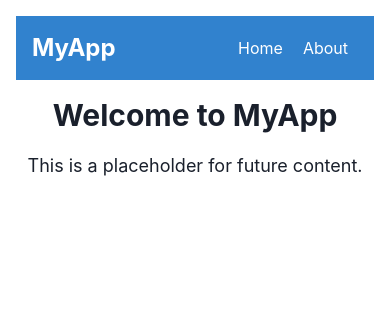
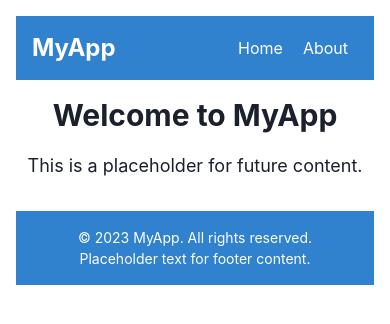
Before and after one commit to GPT-Engineer-App/empty-react-app-template, a React (Vite) app: page / in a window 390 px wide. Shown: the top 324 px of the page. Built offline with nearby package versions, Linux system fonts and the light colour scheme.

Commit message:
Added a responsive footer with placeholder text to the React app.

```diff
--- /dev/null
+++ b/src/components/Footer.jsx
@@ -0,0 +1,12 @@
+import { Box, Text } from "@chakra-ui/react";
+
+const Footer = () => {
+  return (
+    <Box as="footer" bg="blue.500" color="white" py={4} mt={8} textAlign="center">
+      <Text fontSize="sm">© 2023 MyApp. All rights reserved.</Text>
+      <Text fontSize="sm">Placeholder text for footer content.</Text>
+    </Box>
+  );
+};
+
+export default Footer;
--- a/src/pages/Index.jsx
+++ b/src/pages/Index.jsx
@@ -1,5 +1,6 @@
 import { Box, Container, Flex, Heading, Text, VStack } from "@chakra-ui/react";
 import { Link } from "react-router-dom";
+import Footer from "../components/Footer.jsx";
 
 const Index = () => {
   return (
@@ -19,6 +20,7 @@ const Index = () => {
           <Text fontSize="lg">This is a placeholder for future content.</Text>
         </VStack>
       </Box>
+      <Footer />
     </Container>
   );
 };
```
